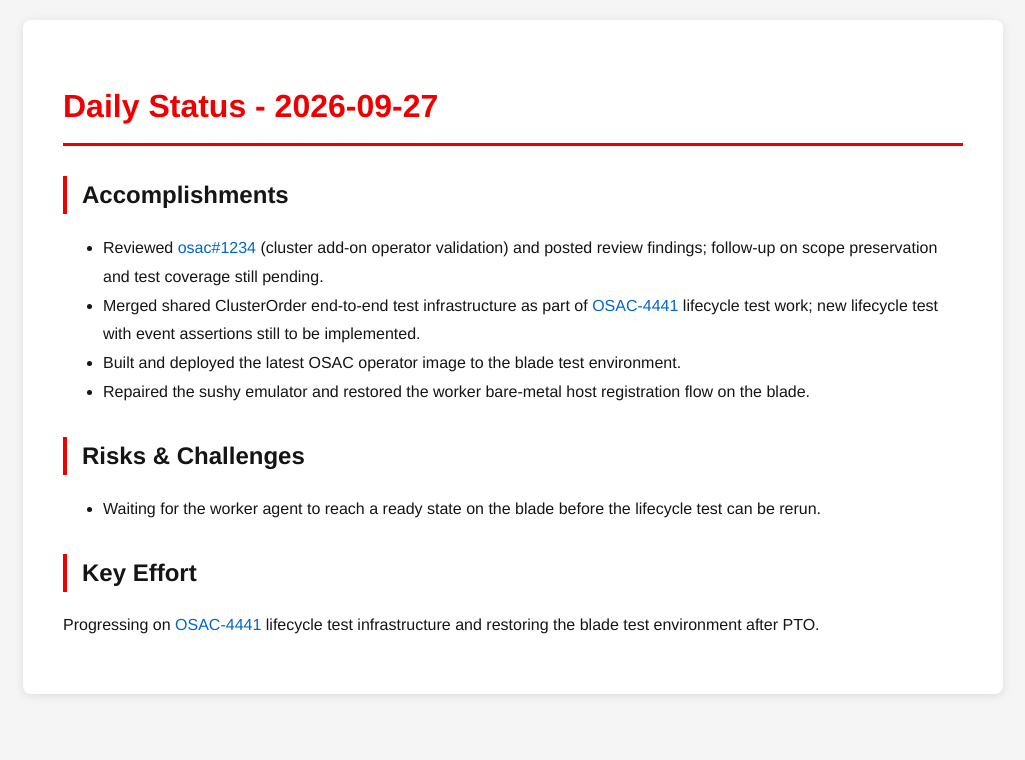
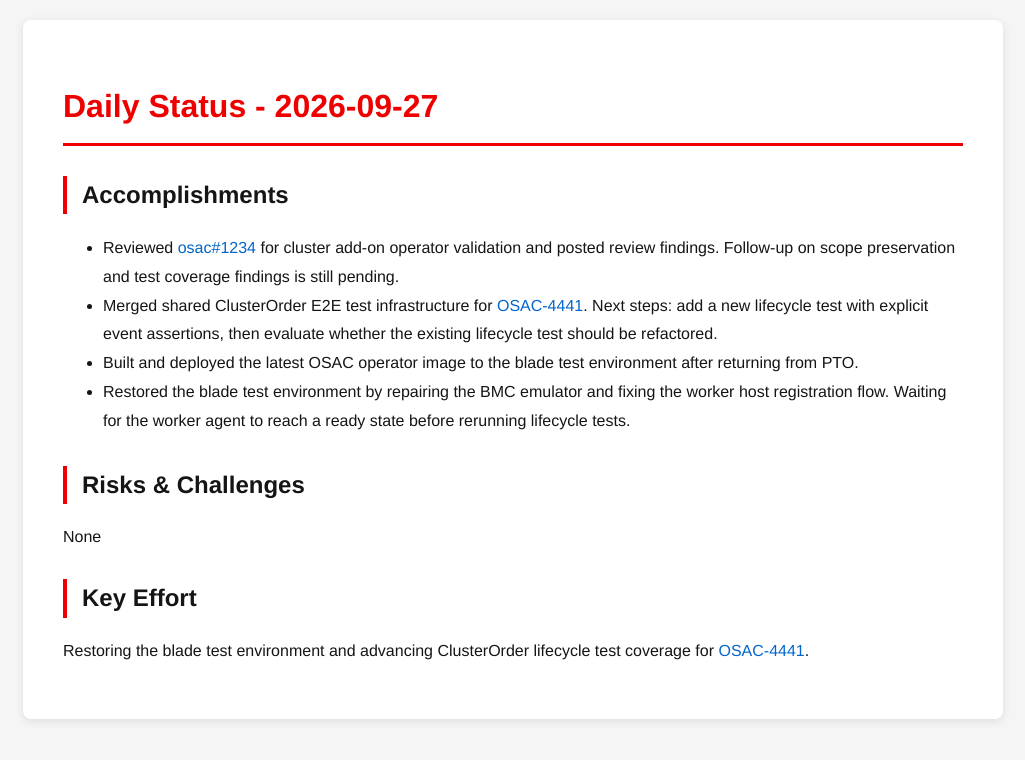
Before and after one commit to tzvatot/daily-status, a Jekyll site: the page built from 2026-09-27.md, in a window 1280 px wide. Shown: the top 760 px of the page, without its empty margins (127-1152 px from the left). Built offline with Jekyll 4.4.1, drawn with Linux system fonts in a browser that asks for light colours.

Commit message:
Daily status update - 2026-09-27

```diff
--- a/2026-09-27.md
+++ b/2026-09-27.md
@@ -7,13 +7,13 @@ date: 2026-09-27
 # Daily Status - 2026-09-27
 
 ## Accomplishments
-- Reviewed [osac#1234](https://github.com/osac-project/osac/pull/1234) (cluster add-on operator validation) and posted review findings; follow-up on scope preservation and test coverage still pending.
-- Merged shared ClusterOrder end-to-end test infrastructure as part of [OSAC-4441](https://redhat.atlassian.net/browse/OSAC-4441) lifecycle test work; new lifecycle test with event assertions still to be implemented.
-- Built and deployed the latest OSAC operator image to the blade test environment.
-- Repaired the sushy emulator and restored the worker bare-metal host registration flow on the blade.
+- Reviewed [osac#1234](https://github.com/osac-project/osac/pull/1234) for cluster add-on operator validation and posted review findings. Follow-up on scope preservation and test coverage findings is still pending.
+- Merged shared ClusterOrder E2E test infrastructure for [OSAC-4441](https://redhat.atlassian.net/browse/OSAC-4441). Next steps: add a new lifecycle test with explicit event assertions, then evaluate whether the existing lifecycle test should be refactored.
+- Built and deployed the latest OSAC operator image to the blade test environment after returning from PTO.
+- Restored the blade test environment by repairing the BMC emulator and fixing the worker host registration flow. Waiting for the worker agent to reach a ready state before rerunning lifecycle tests.
 
 ## Risks & Challenges
-- Waiting for the worker agent to reach a ready state on the blade before the lifecycle test can be rerun.
+None
 
 ## Key Effort
-Progressing on [OSAC-4441](https://redhat.atlassian.net/browse/OSAC-4441) lifecycle test infrastructure and restoring the blade test environment after PTO.
+Restoring the blade test environment and advancing ClusterOrder lifecycle test coverage for [OSAC-4441](https://redhat.atlassian.net/browse/OSAC-4441).
```
